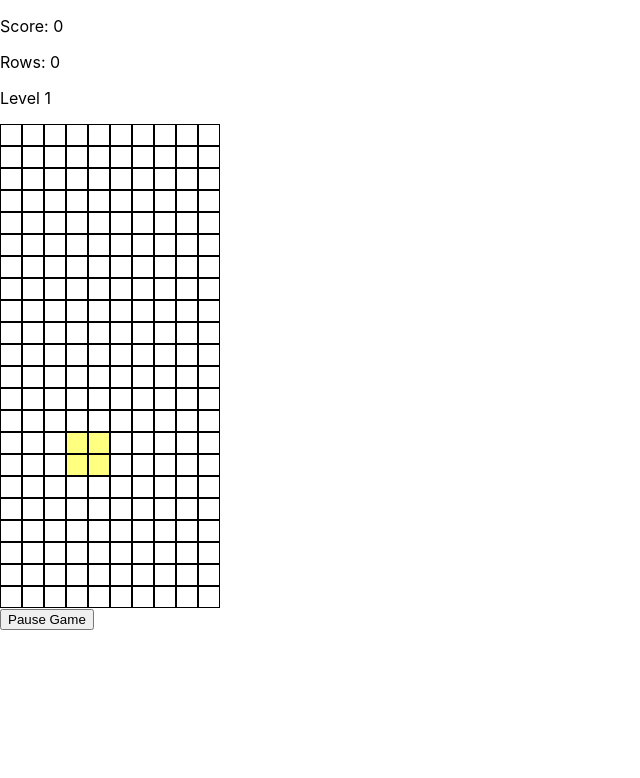
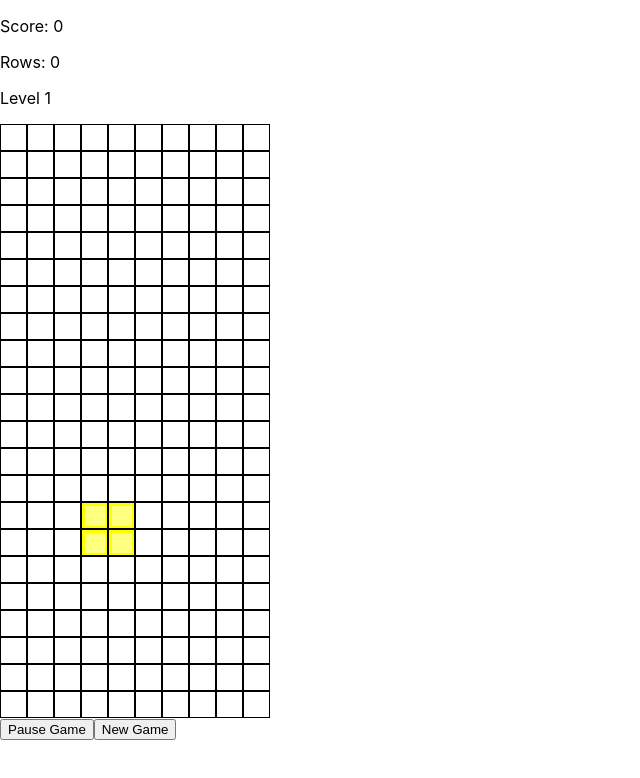
Before and after one commit to Ishancorp/Tetris, a React (Create React App) app: page / in a window 1280 px wide. Shown: the top 778 px of the page, without its empty margins (0-640 px from the left). Built offline with nearby package versions, Linux system fonts and the light colour scheme.

Commit message:
Added subtile

```diff
--- a/src/App.jsx
+++ b/src/App.jsx
@@ -1,6 +1,7 @@
 import Grid from './components/Grid'
 import { useState, useEffect } from 'react';
 import TetrisLogic from './game_logic/tetris_logic.js'
+import './css/App.css'
 
 Array.prototype.subarray = function(start, end) {
   if (!end) { end = -1; }
@@ -15,7 +16,7 @@ function App() {
   const [level, setLevel] = useState(1);
   const [paused, setPaused] = useState(false);
   const [gameOver, setGameOver] = useState(false);
-  let i = false
+  let i = false;
 
   const updateState = () => {
     const curState = sess.getState()
@@ -63,6 +64,7 @@ function App() {
       <p>Level {level}</p>
       <Grid grid={grid.subarray(3, -1)}/>
       <button onClick={()=>sess.setPause()} disabled={gameOver}>{paused? "Continue" : "Pause"} Game</button>
+      <button onClick={()=>{sess.newSesh(); updateState()}}>New Game</button>
     </div>
   );
 }
--- a/src/components/Grid.jsx
+++ b/src/components/Grid.jsx
@@ -1,7 +1,11 @@
 import '../css/Grid.css';
 
 function Tile({x, y, color}) {
-  return <div className={`tile ${y}${x}` + ` c${color}`}></div>
+  const subtile = color ? <div className={`subtile ${y}${x}` + ` sc${color}`}></div> : '';
+  return (
+    <div className={`tile ${y}${x}` + ` c${color}`}>
+      {subtile}
+    </div>);
 }
 
 Array.prototype.subarray = function(start, end) {
--- /dev/null
+++ b/src/css/App.css
@@ -0,0 +1,4 @@
+.app{
+  margin-left: auto;
+  margin-right: auto;
+}
--- a/src/css/Grid.css
+++ b/src/css/Grid.css
@@ -1,7 +1,19 @@
+.grid{
+  margin-left: auto;
+  margin-right: auto;
+}
+
 .tile {
   width: 20px;
   height: 20px;
   border: 0.5px solid black;
+  padding: 2.5px;
+}
+
+.subtile {
+  width: 100%;
+  height: 100%;
+  border: 0px solid white;
 }
 
 .row {
@@ -15,12 +27,23 @@
 
 
 .c0 {background-color: #FFFFFF}
-.c1 {background-color: #FFFF80}
-.c2 {background-color: #C0C0FF}
-.c3 {background-color: #80FF80}
-.c4 {background-color: #FF8080}
-.c5 {background-color: #8080FF}
-.c6 {background-color: #FFC080}
-.c7 {background-color: #FF80FF}
+.c1 {background-color: #FFFF00}
+.c2 {background-color: #8080FF}
+.c3 {background-color: #00FF00}
+.c4 {background-color: #FF0000}
+.c5 {background-color: #0000FF}
+.c6 {background-color: #FF8000}
+.c7 {background-color: #FF00FF}
 .c8 {background-color: #C0C0C0}
 .c9 {background-color: #4F4F4F}
+
+.sc0 {background-color: #FFFFFF}
+.sc1 {background-color: #FFFF80}
+.sc2 {background-color: #C0C0FF}
+.sc3 {background-color: #80FF80}
+.sc4 {background-color: #FF8080}
+.sc5 {background-color: #8080FF}
+.sc6 {background-color: #FFC080}
+.sc7 {background-color: #FF80FF}
+.sc8 {background-color: #C0C0C0}
+.sc9 {background-color: #4F4F4F}
--- a/src/game_logic/tetris_logic.js
+++ b/src/game_logic/tetris_logic.js
@@ -3,16 +3,19 @@ import { generateEmptyBoard } from './helpers';
 import Block from './block.js';
 
 export default class TetrisLogic{
-    board = generateEmptyBoard();
-    rows = 0;
-    rate = 64;
-    level = 1;
-    score = 0;
-    pause = false;
-    game_over = false;
-    completed_rows = [];
+    constructor(){
+        this.newSesh();
+    }
 
-    constructor(){
+    newSesh() {
+        this.board = generateEmptyBoard();
+        this.rows = 0;
+        this.rate = 64;
+        this.level = 1;
+        this.score = 0;
+        this.pause = false;
+        this.game_over = false;
+        this.completed_rows = [];
         this.time_elapsed = 0;
         this.true_time_elapsed = 0;
 
```
